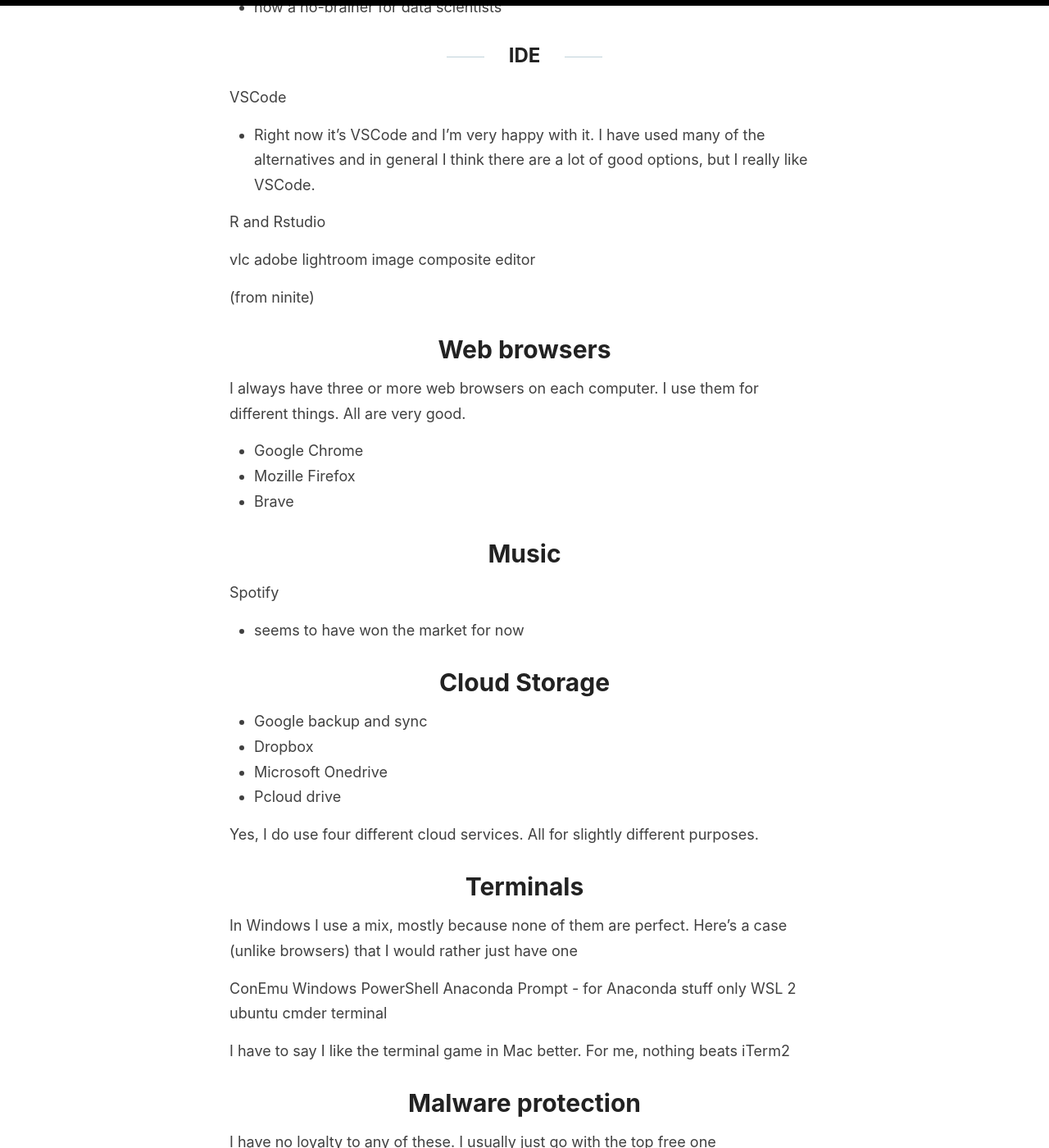
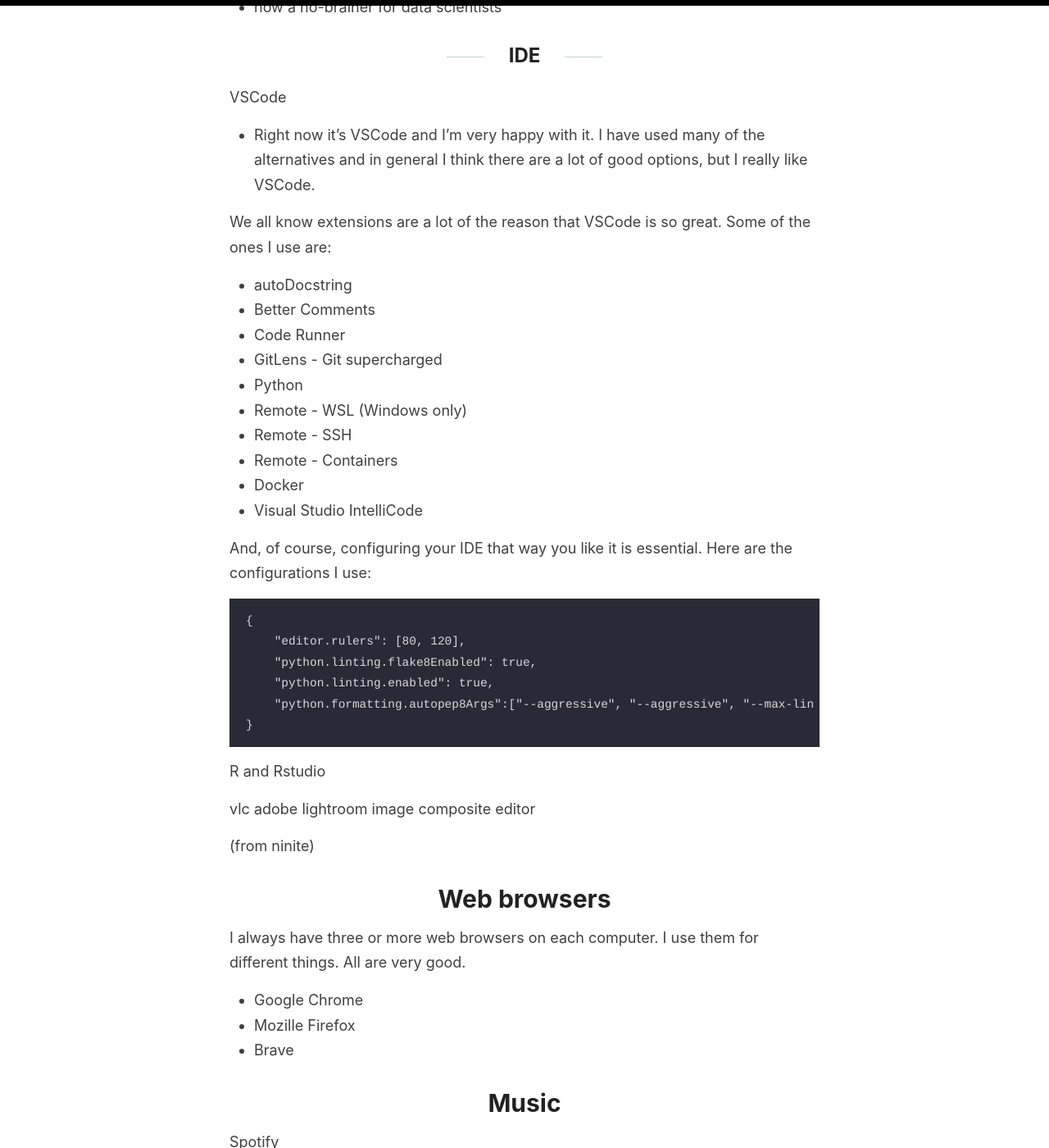
Before and after one commit to jss367/blog, a Jekyll site: the page built from _posts/2018-10-10-software-i-use.md, in a window 1280 px wide and 1400 px high, scrolled down 1478 px. Shown: the whole window at 82% size. Built offline with Jekyll 4.4.1, drawn with Linux system fonts in a browser that asks for light colours.

Commit message:
Update 2018-10-10-software-i-use.md

````diff
--- a/_posts/2018-10-10-software-i-use.md
+++ b/_posts/2018-10-10-software-i-use.md
@@ -44,6 +44,30 @@ Anaconda
 ## IDE
 VSCode
 - Right now it's VSCode and I'm very happy with it. I have used many of the alternatives and in general I think there are a lot of good options, but I really like VSCode.
+
+We all know extensions are a lot of the reason that VSCode is so great. Some of the ones I use are:
+* autoDocstring
+* Better Comments
+* Code Runner
+* GitLens - Git supercharged
+* Python
+* Remote - WSL (Windows only)
+* Remote - SSH
+* Remote - Containers
+* Docker
+* Visual Studio IntelliCode
+
+
+
+And, of course, configuring your IDE that way you like it is essential. Here are the configurations I use:
+```
+{
+    "editor.rulers": [80, 120],
+    "python.linting.flake8Enabled": true,
+    "python.linting.enabled": true,
+    "python.formatting.autopep8Args":["--aggressive", "--aggressive", "--max-line-length", "120", "--ignore", "E26"],
+}
+```
 
 R and Rstudio
 
````
